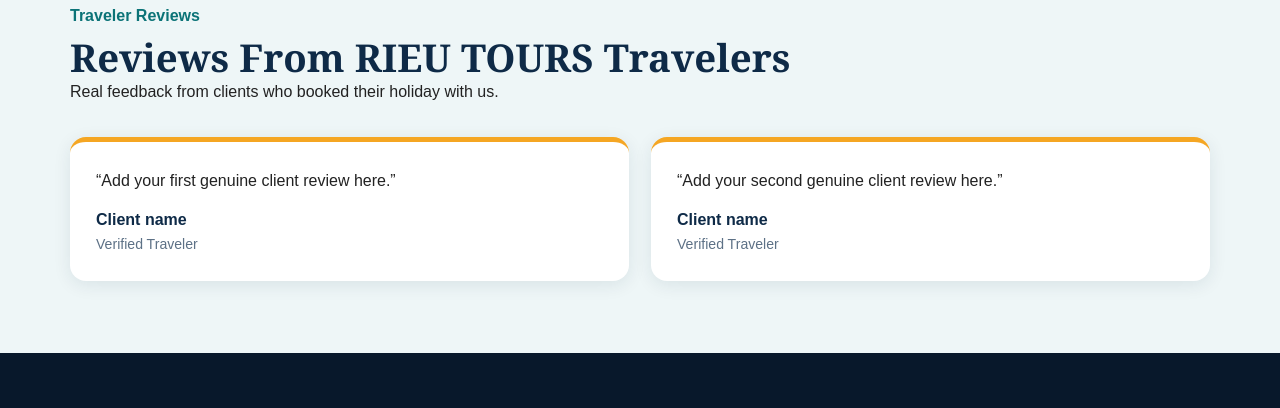
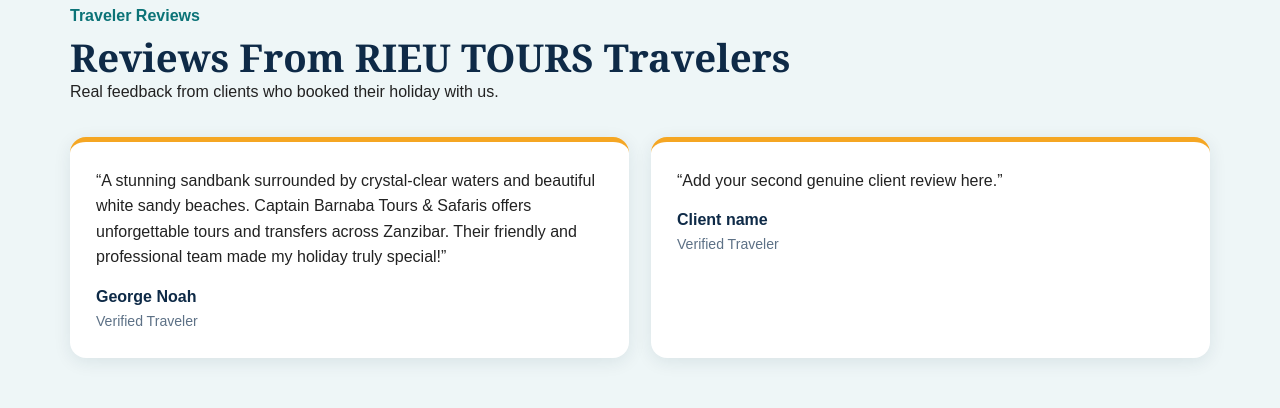
Before and after one commit to cascantedev/rieu-tours, a plain HTML site: page index.html in a window 1280 px wide. Shown: the part 6120-6528 px from the top of the page. Drawn offline with Linux system fonts and the light colour scheme.

Commit message:
Update index.html

```diff
--- a/index.html
+++ b/index.html
@@ -1241,7 +1241,9 @@ uj<section id="gallery"><div class="wrap">
     <p>Real feedback from clients who booked their holiday with us.</p></div></div>
   <div class="rev">
     <!-- Replace with your own genuine client  -->
-    <blockquote>“Add your first genuine client review here.”<cite>Client name<span>Verified Traveler</span></cite></blockquote>
+    <blockquote>“A stunning sandbank surrounded by crystal-clear waters and beautiful white sandy beaches.
+Captain Barnaba Tours & Safaris offers unforgettable tours and transfers across Zanzibar.
+Their friendly and professional team made my  holiday truly special!”<cite>George Noah<span>Verified Traveler</span></cite></blockquote>
     <blockquote>“Add your second genuine client review here.”<cite>Client name<span>Verified Traveler</span></cite></blockquote>
   </div>
 </div></section>
```
